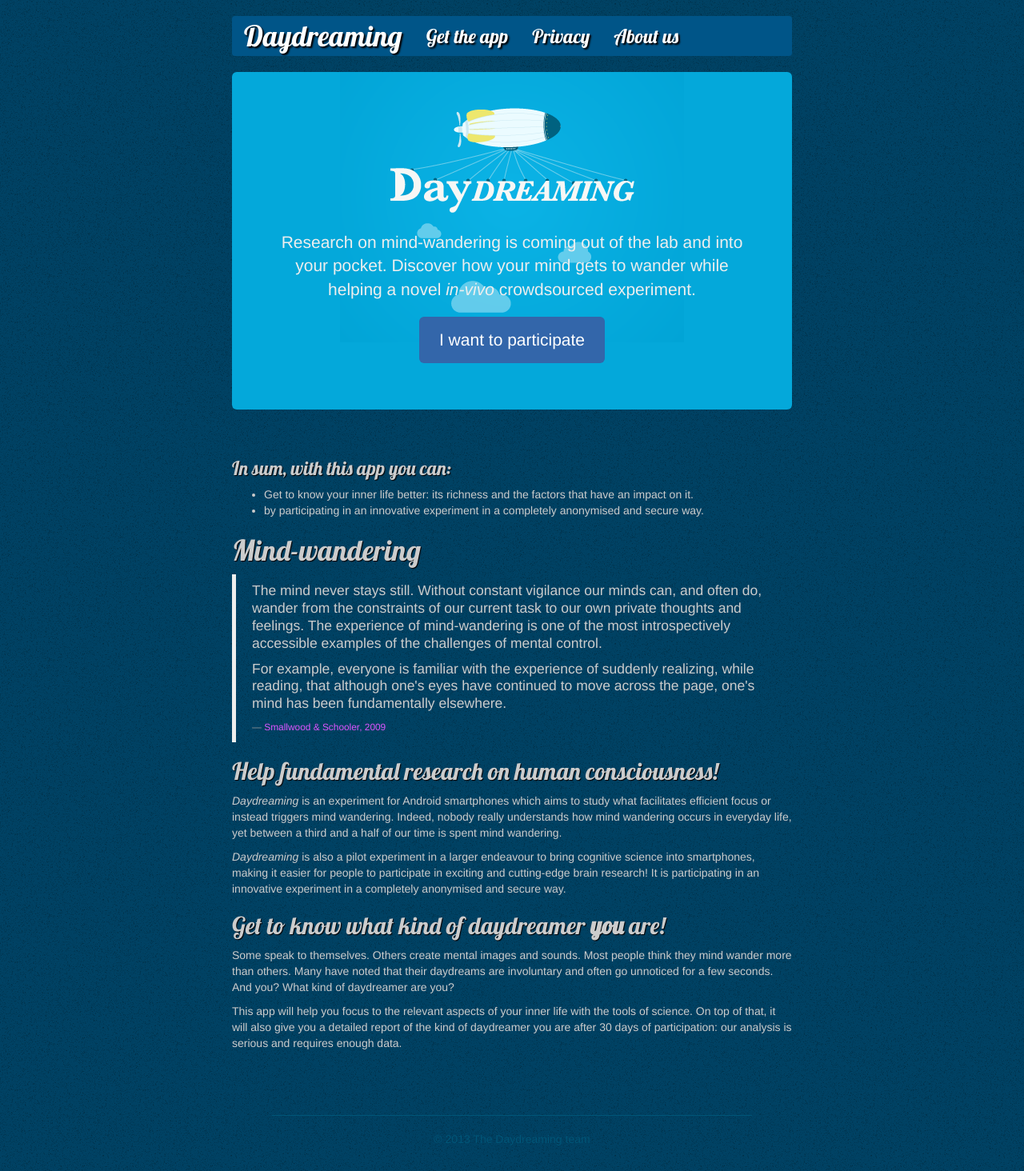
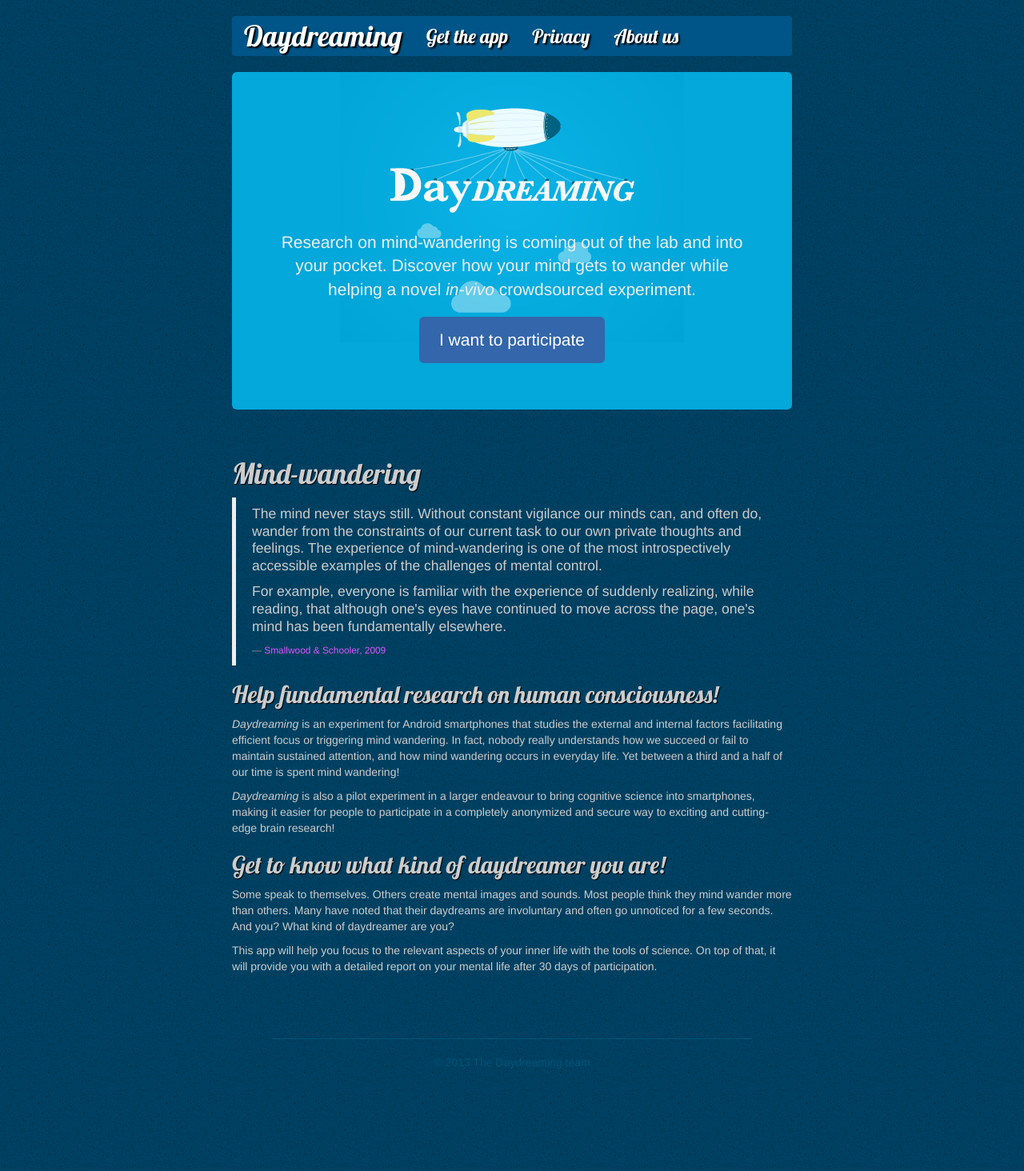
Before and after one commit to daydreaming-experiment/daydreaming-the-app.net, a Jekyll site: the page built from index.html, in a window 1280 px wide. Shown: the whole page at 80% size. Built offline with Jekyll 4.4.1, drawn with Linux system fonts in a browser that asks for light colours; Markdown is read by kramdown in place of the engine named in the settings; comment, search, counter and statistics services are not loaded.

Commit message:
Update index.html

```diff
--- a/index.html
+++ b/index.html
@@ -13,12 +13,6 @@ tag: home
 
 <div class="row marketing">
 
-<h3>In sum, with this app you can:</h3>
-<p><ul>
-  <li>Get to know your inner life better: its richness and the factors that have an impact on it.</li>
-  <li> by participating in an innovative experiment in a completely anonymised and secure way.</li>
-</ul></p>
-
   <h1>Mind-wandering</h1>
 
   <blockquote>
@@ -29,14 +23,13 @@ tag: home
 
   <h2>Help fundamental research on human consciousness!</h2>
 
-  <p><em>Daydreaming</em> is an experiment for Android smartphones which aims to study what facilitates efficient focus or instead triggers mind wandering. Indeed, nobody really understands how mind wandering occurs in everyday life, yet between a third and a half of our time is spent mind wandering.
+  <p><em>Daydreaming</em> is an experiment for Android smartphones that studies the external and internal factors facilitating efficient focus or triggering mind wandering. In fact, nobody really understands how we succeed or fail to maintain sustained attention, and how mind wandering occurs in everyday life. Yet between a third and a half of our time is spent mind wandering!
 
-  <p><em>Daydreaming</em> is also a pilot experiment in a larger endeavour to bring cognitive science into smartphones, making it easier for people to participate in exciting and cutting-edge brain research! It is participating in an innovative experiment in a completely anonymised and secure way.</p>
+  <p><em>Daydreaming</em> is also a pilot experiment in a larger endeavour to bring cognitive science into smartphones, making it easier for people to participate in a completely anonymized and secure way to exciting and cutting-edge brain research!</p>
 
-  <h2>Get to know what kind of daydreamer <b>you</b> are!</h2>
+  <h2>Get to know what kind of daydreamer you are!</h2>
 
   <p>Some speak to themselves. Others create mental images and sounds. Most people think they mind wander more than others. Many have noted that their daydreams are involuntary and often go unnoticed for a few seconds. And you? What kind of daydreamer are you?</p>
-  <p>This app will help you focus to the relevant aspects of your inner life with the tools of science. On top of that, it will also give you a detailed report of the kind of daydreamer you are after 30 days of participation: our analysis is serious and requires enough data.
-
+  <p>This app will help you focus to the relevant aspects of your inner life with the tools of science. On top of that, it will provide you with a detailed report on your mental life after 30 days of participation.</p>
 
 </div>
```
